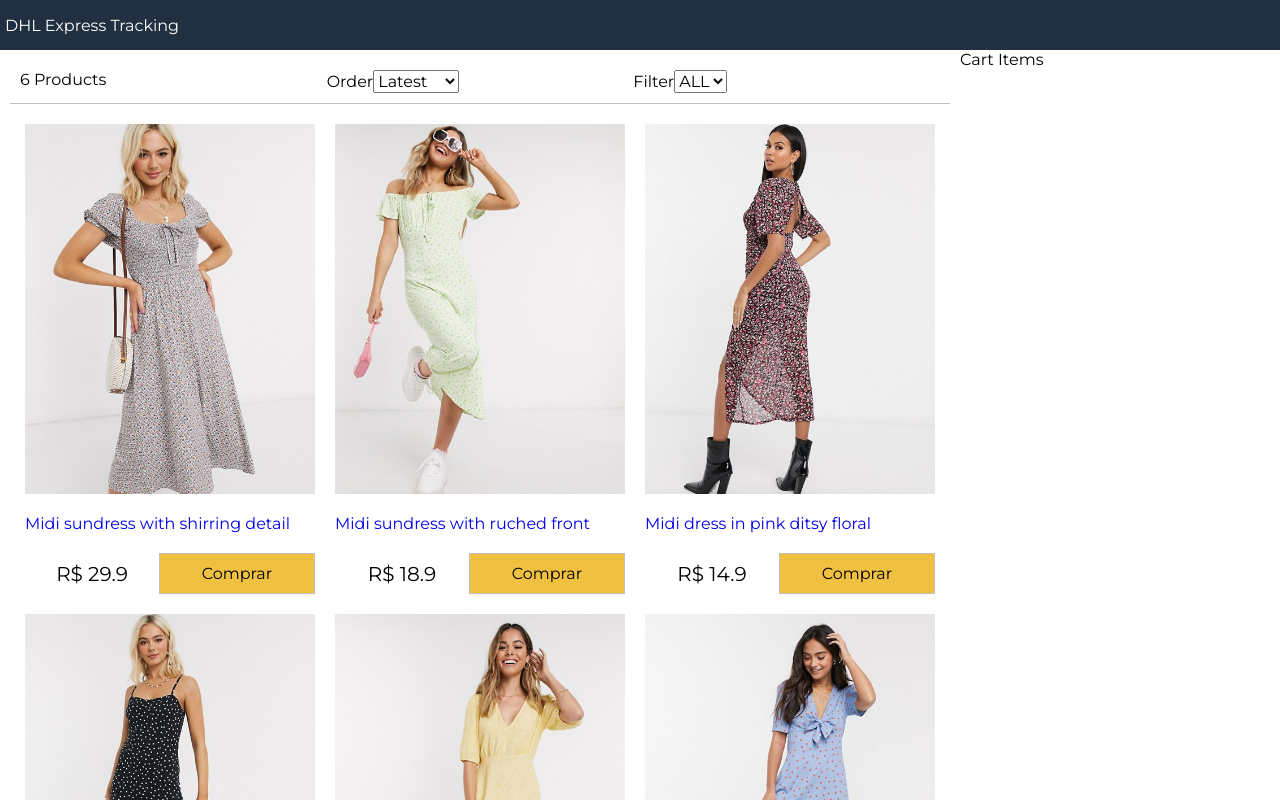
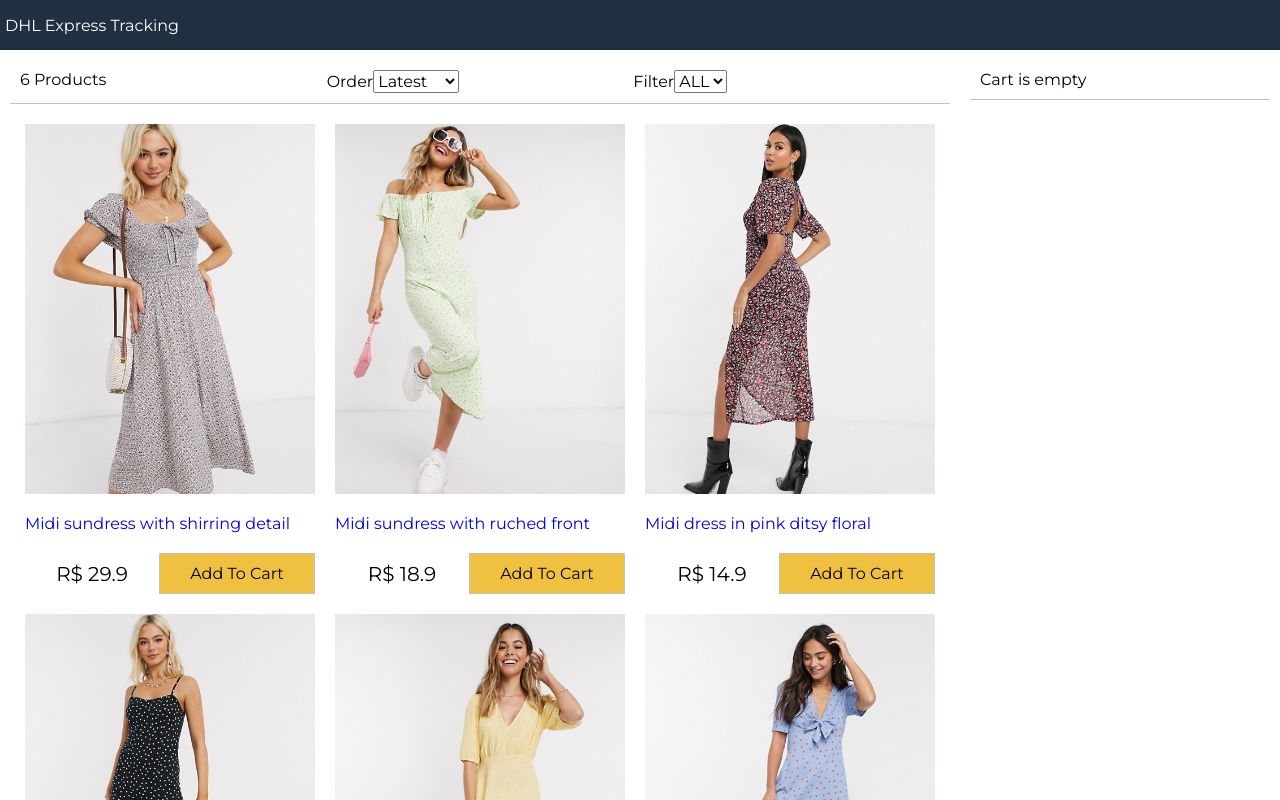
Before and after one commit to andrealbson/dhl-store, a React (Create React App) app in the folder dhl-store/: page / in a window 1280 px wide. Shown: the top 800 px of the page. Built offline with nearby package versions, Linux system fonts and the light colour scheme; the HTML template or start-up script is replaced by a standard one.

Commit message:
Listando itens no sidebar + Funções de add e remover

```diff
--- a/dhl-store/src/App.js
+++ b/dhl-store/src/App.js
@@ -2,16 +2,40 @@
 import data from "./data.json";
 import Products from "./components/Products";
 import Filter from "./components/Filter";
+import Cart from "./components/Cart";
 
 class App extends React.Component {
   constructor() {
     super();
     this.state = {
       products: data.products,
+      cartItems: [],
       size: "",
       sort: "",
     };
   }
+
+  removeFromCart = (product) => {
+    const cartItems = this.state.cartItems.slice();
+    this.setState({
+      cartItems: cartItems.filter((item) => item._id !== product._id),
+    })
+  }
+
+  addToCart = (product) => {
+    const cartItems = this.state.cartItems.slice();
+    let alreadyInCart = false;
+    cartItems.forEach((item) => {
+      if (item._id === product._id) {
+        item.count++;
+        alreadyInCart = true;
+      }
+    });
+    if (!alreadyInCart) {
+      cartItems.push({ ...product, count: 1 });
+    }
+    this.setState({ cartItems });
+  };
 
   sortProducts = (event) => {
     const sort = event.target.value;
@@ -33,7 +57,7 @@
             : -1
         ),
     }));
-  }
+  };
 
   filterProducts = (event) => {
     console.log(event.target.value);
@@ -71,9 +95,14 @@
                 filterProducts={this.filterProducts}
                 sortProducts={this.sortProducts}
               />
-              <Products products={this.state.products} />
+              <Products
+                products={this.state.products}
+                addToCart={this.addToCart}
+              />
             </div>
-            <div className="sidebar">Cart Items</div>
+            <div className="sidebar">
+              <Cart cartItems={this.state.cartItems} removeFromCart={this.removeFromCart}/>
+            </div>
           </div>
         </main>
         <footer>Todos os direitos reservados</footer>
--- /dev/null
+++ b/dhl-store/src/components/Cart.jsx
@@ -0,0 +1,60 @@
+import React, { Component } from "react";
+import formatCurrency from "./../util";
+
+export default class Cart extends Component {
+  render() {
+    const { cartItems } = this.props;
+    return (
+      <div>
+        {cartItems.length === 0 ? (
+          <div className="cart cart-header">Cart is empty</div>
+        ) : (
+          <div className="cart cart-header">
+            You have {cartItems.length} in the cart
+          </div>
+        )}
+        <div>
+          <div className="cart">
+            <ul className="cart-items">
+              {cartItems.map((item) => (
+                <li key={item._id}>
+                  <div>
+                    <img src={item.image} alt={item.title}></img>
+                  </div>
+                  <div>
+                    <div>{item.title}</div>
+                    <div className="right">
+                      {formatCurrency(item.price)} x {item.count}
+                      <button
+                        className="button"
+                        onClick={() => this.props.removeFromCart(item)}
+                      >
+                        Remove
+                      </button>
+                    </div>
+                  </div>
+                </li>
+              ))}
+            </ul>
+          </div>
+          {cartItems.length !== 0 && (
+              <div className="cart">
+                <div className="total">
+                  <div>
+                    TOTAL:
+                    {formatCurrency(
+                      cartItems.reduce(
+                        (acc, item) => acc + item.price * item.count,
+                        0
+                      )
+                    )}
+                  </div>
+                  <button className="button primary">Pagar Agora</button>
+                </div>
+              </div>
+            )}
+        </div>
+      </div>
+    );
+  }
+}
--- a/dhl-store/src/components/Products.jsx
+++ b/dhl-store/src/components/Products.jsx
@@ -14,9 +14,14 @@
                   <p>{product.title}</p>
                 </a>
                 <div className="product-price">
-                  <div>{formatCurrency(product.price)}</div>
-                  <button className="button primary">Comprar</button>
-                </div>
+                      <div>{formatCurrency(product.price)}</div>
+                      <button
+                        onClick={() => this.props.addToCart(product)}
+                        className="button primary"
+                      >
+                        Add To Cart
+                      </button>
+                    </div>
               </div>
             </li>
           ))}
```
